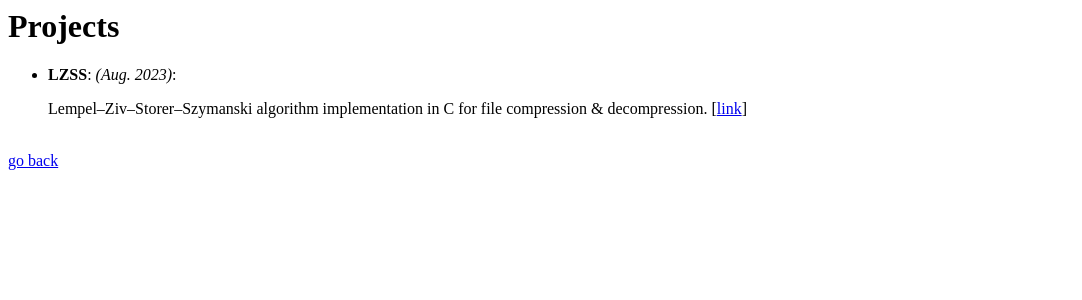
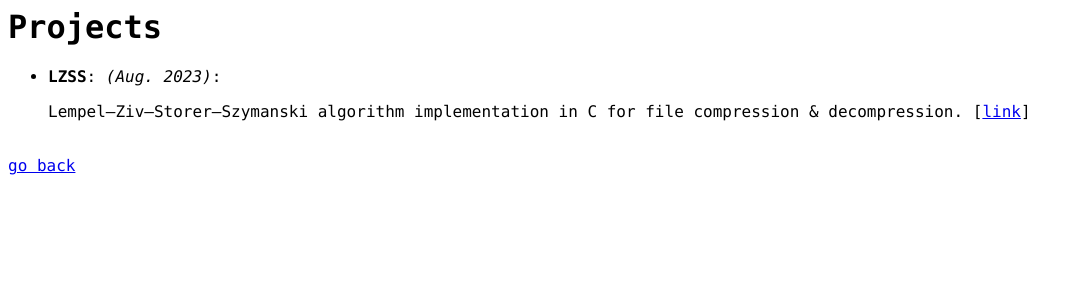
Before and after one commit to mrochk/mrochk.github.io, a Jekyll site: the page projects.html, which Jekyll copies as it is, in a window 1280 px wide. Shown: the top 300 px of the page, without its empty margins (0-1082 px from the left). Built offline with Jekyll 4.4.1, drawn with Linux system fonts in a browser that asks for light colours.

Commit message:
Added projects page.

```diff
--- a/projects.html
+++ b/projects.html
@@ -1,4 +1,7 @@
 <style>
+* {
+    font-family: 'Lucida Console', monospace;
+}
 li {
     margin-bottom: 10px;
 }
```
